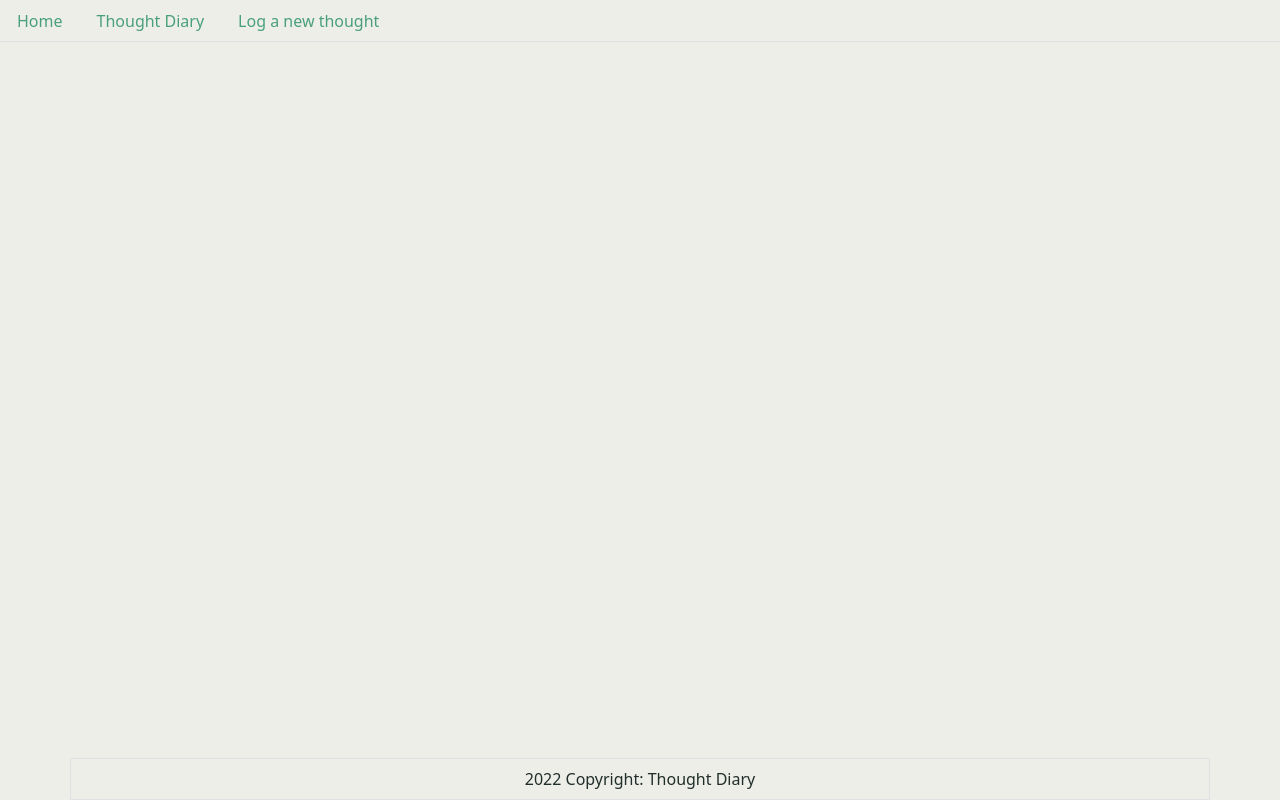
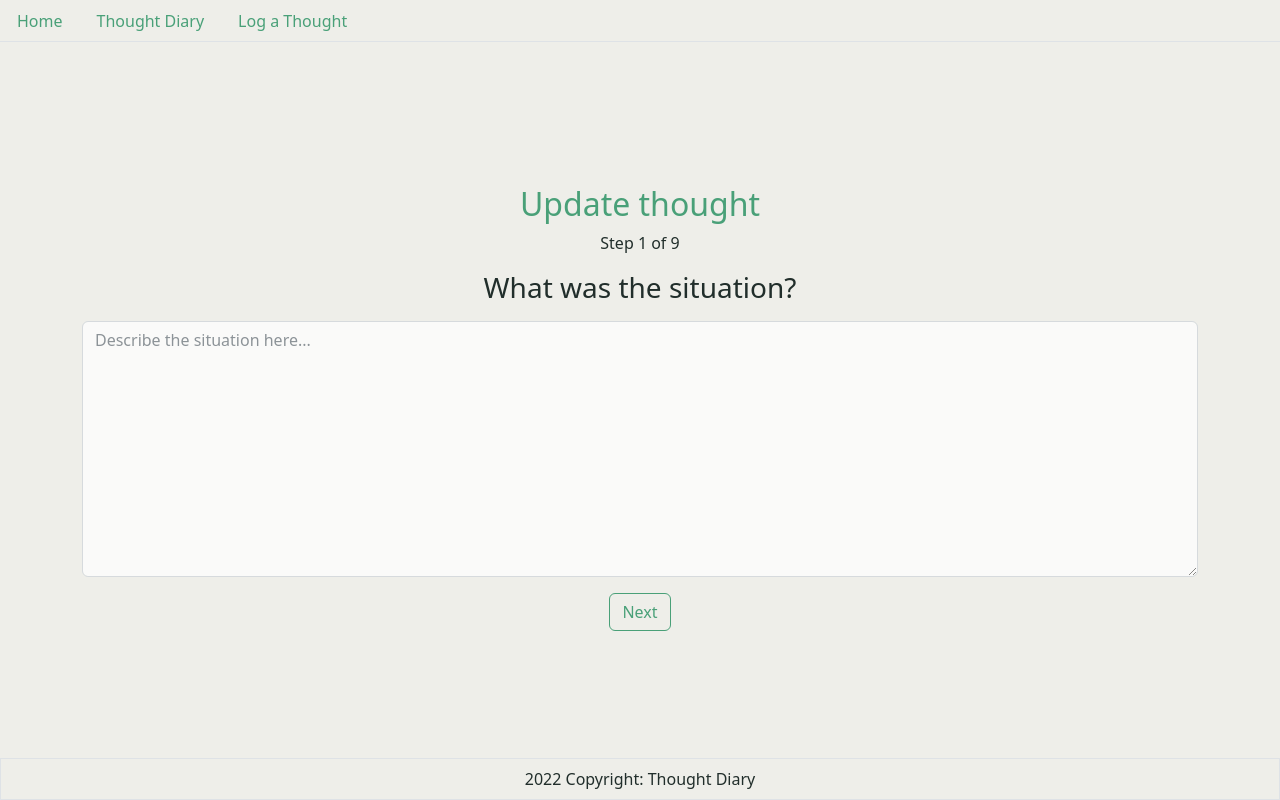
Before and after one commit to AlphaPentagon/thought_diary, a React (Create React App) app in the folder frontend/: page /UpdateThought in a window 1280 px wide. Built offline with nearby package versions, Linux system fonts and the light colour scheme.

Commit message:
Added update thought frontend functionality

```diff
--- a/frontend/src/App.js
+++ b/frontend/src/App.js
@@ -1,13 +1,25 @@
 import { BrowserRouter, Routes, Route } from "react-router-dom";
+import { useState } from "react";
 import Home from "./pages/Home.js";
 import Navbar from "./components/Navbar/Navbar.js";
 import Footer from "./components/Footer/Footer.js";
 import Diary from "./pages/Diary.js";
 import NewThought from "./pages/NewThought.js";
+import UpdateThought from "./pages/UpdateThought.js";
+import Container from "react-bootstrap/Container";
+import ThoughtContext from "./components/ThoughtContext.js";
 
 function App() {
+  const [currentThought, setCurrentThought] = useState([]);
   return (
-    <div className="d-flex flex-column" style={{ minHeight: "100vh" }}>
+    <Container
+      className="d-flex flex-column justify-content-between p-0"
+      style={{
+        minHeight: "100vh",
+        minWidth: "100vw",
+      }}
+    >
+      <ThoughtContext.Provider value={[currentThought, setCurrentThought]}>
         <BrowserRouter>
           <Navbar />
           <div className="pages p-2">
@@ -15,11 +27,13 @@ function App() {
               <Route path="/" element={<Home />} />
               <Route path="/diary" element={<Diary />} />
               <Route path="/newThought" element={<NewThought />} />
+              <Route path="/UpdateThought" element={<UpdateThought />} />
             </Routes>
           </div>
           <Footer />
         </BrowserRouter>
-    </div>
+      </ThoughtContext.Provider>
+    </Container>
   );
 }
 
--- a/frontend/src/components/Footer/Footer.js
+++ b/frontend/src/components/Footer/Footer.js
@@ -2,7 +2,7 @@ import Container from "react-bootstrap/Container";
 
 const Footer = () => {
   return (
-    <Container className="border p-2 mt-auto d-flex justify-content-center">
+    <Container fluid className="border p-2 d-flex justify-content-center">
       <p className="text-center align-middle mb-0">
         2022 Copyright: Thought Diary
       </p>
--- a/frontend/src/components/Modal/Modal.js
+++ b/frontend/src/components/Modal/Modal.js
@@ -1,9 +1,14 @@
 import Modal from "react-bootstrap/Modal";
 import Button from "react-bootstrap/Button";
 import { useState } from "react";
+import { useContext } from "react";
+import ThoughtContext from "../ThoughtContext.js";
+import { Link } from "react-router-dom";
 
 const ThoughtModal = ({ thought, handleDelete, thoughtIndex }) => {
   const [show, setShow] = useState(false);
+  const [currentThought, setCurrentThought] = useContext(ThoughtContext);
+
   const handleClose = () => setShow(false);
   const handleShow = () => setShow(true);
 
@@ -16,6 +21,10 @@ const ThoughtModal = ({ thought, handleDelete, thoughtIndex }) => {
     } else {
       return;
     }
+  };
+
+  const handleUpdate = () => {
+    setCurrentThought(thought);
   };
 
   const date = thought.createdAt.split("").slice(0, 10).join("");
@@ -79,9 +88,11 @@ const ThoughtModal = ({ thought, handleDelete, thoughtIndex }) => {
           <Button variant="outline-secondary" onClick={handleClose}>
             Close
           </Button>
-          <Button variant="outline-info" onClick={handleClose}>
-            Update
-          </Button>
+          <Link to="/updateThought">
+            <Button variant="outline-info" onClick={handleUpdate}>
+              Update
+            </Button>
+          </Link>
           <Button variant="outline-danger" onClick={checkDelete}>
             DELETE
           </Button>
--- a/frontend/src/components/Navbar/Navbar.js
+++ b/frontend/src/components/Navbar/Navbar.js
@@ -14,7 +14,7 @@ const Navbar = () => {
           <Nav.Link href="/diary">Thought Diary</Nav.Link>
         </Nav.Item>
         <Nav.Item>
-          <Nav.Link href="/newThought">Log a new thought</Nav.Link>
+          <Nav.Link href="/newThought">Log a Thought</Nav.Link>
         </Nav.Item>
       </Nav>
     </header>
--- a/frontend/src/components/ThoughtCard/ThoughtCard.js
+++ b/frontend/src/components/ThoughtCard/ThoughtCard.js
@@ -4,6 +4,7 @@ import ThoughtModal from "../../components/Modal/Modal.js";
 
 const ThoughtCard = ({ thought, index, handleDelete }) => {
   const [isHovering, setIsHovering] = useState(false);
+
   const date = thought.createdAt.split("").slice(0, 10).join("");
   const time = thought.createdAt.split("").slice(11, 16).join("");
 
--- /dev/null
+++ b/frontend/src/components/ThoughtContext.js
@@ -0,0 +1,5 @@
+import { createContext } from "react";
+
+const ThoughtContext = createContext();
+
+export default ThoughtContext;
--- a/frontend/src/components/ThoughtForm/TextForm/TextForm.js
+++ b/frontend/src/components/ThoughtForm/TextForm/TextForm.js
@@ -3,7 +3,7 @@ import Form from "react-bootstrap/Form";
 const TextForm = ({ questionText, placeholderText, onChange, input }) => {
   return (
     <Form.Group
-      controlId="thoughtForm.ControlTextarea"
+      // controlId="thoughtForm.ControlTextarea"
       d-fluid="lg"
       className="mb-3 mx-auto"
     >
--- a/frontend/src/components/ThoughtForm/ThoughtForm.js
+++ b/frontend/src/components/ThoughtForm/ThoughtForm.js
@@ -7,7 +7,7 @@ import Form from "react-bootstrap/Form";
 import Button from "react-bootstrap/Button";
 import Container from "react-bootstrap/Container";
 
-const ThoughtForm = () => {
+const ThoughtForm = ({ currentThought }) => {
   const [formStep, setFormStep] = useState(1);
   const [formData, setFormData] = useState({
     situation: "",
@@ -20,11 +20,30 @@ const ThoughtForm = () => {
     balanced_thought: "",
     balanced_rating: 0,
   });
+
   const [input, setInput] = useState();
   const [formCompleted, setFormCompleted] = useState(false);
 
   useEffect(() => {
     if (formCompleted) {
+      if (currentThought) {
+        const updateThought = async () => {
+          const updatedThought = {
+            headers: {
+              "content-type": "application/json",
+            },
+            method: "PATCH",
+            body: JSON.stringify(formData),
+          };
+          let res = await fetch(
+            `${process.env.REACT_APP_API_URI}/${currentThought._id}`,
+            updatedThought
+          );
+          let data = await res.json();
+          return data;
+        };
+        updateThought();
+      } else {
         const postNewThought = async () => {
           const newThought = {
             headers: {
@@ -39,11 +58,28 @@ const ThoughtForm = () => {
         };
         postNewThought();
       }
+    }
   }, [formCompleted]);
 
   useEffect(() => {
     setInput(formData[ThoughtsFormData[formStep - 1].title]);
   }, [formData]);
+
+  useEffect(() => {
+    if (currentThought) {
+      setFormData({
+        situation: currentThought.situation,
+        thought: currentThought.thought,
+        thought_rating: currentThought.thought_rating,
+        emotions: currentThought.emotions,
+        behaviours: currentThought.behaviours,
+        evidence_for: currentThought.evidence_for,
+        evidence_against: currentThought.evidence_against,
+        balanced_thought: currentThought.balanced_thought,
+        balanced_rating: currentThought.balanced_rating,
+      });
+    }
+  }, []);
 
   const nextStep = (e) => {
     e.preventDefault();
@@ -125,7 +161,7 @@ const ThoughtForm = () => {
                   id="form-button-submit"
                   className="shadow-none"
                 >
-                  Submit
+                  {currentThought ? "Update" : "Submit"}
                 </Button>
               )}
             </div>
@@ -133,7 +169,12 @@ const ThoughtForm = () => {
         </Container>
       ) : (
         <div>
+          {currentThought ? (
+            <p>Thought has been updated!</p>
+          ) : (
             <p>Thought has been logged!</p>
+          )}
+
           <p>
             Click <a href="/newThought">here</a> to log another thought, or
             click <a href="/diary">here</a> to view your diary
--- a/frontend/src/pages/Home.js
+++ b/frontend/src/pages/Home.js
@@ -5,7 +5,7 @@ import Col from "react-bootstrap/Col";
 
 const Home = () => {
   return (
-    <Container className="heroCard mt-5">
+    <Container className="heroCard">
       <Row>
         <Col className="d-flex justify-content-center mb-3">
           <img
--- /dev/null
+++ b/frontend/src/pages/UpdateThought.js
@@ -0,0 +1,16 @@
+import { useContext } from "react";
+import ThoughtForm from "../components/ThoughtForm/ThoughtForm";
+import ThoughtContext from "../components/ThoughtContext";
+
+const UpdateThought = () => {
+  const [currentThought, setCurrentThought] = useContext(ThoughtContext);
+
+  return (
+    <div className="Update-Thought text-center">
+      <h2 className="text-primary">Update thought</h2>
+      <ThoughtForm currentThought={currentThought} />
+    </div>
+  );
+};
+
+export default UpdateThought;
```
Also changed, not shown: frontend/plan.txt. Lines whose indentation alone changed are shown as unchanged.
